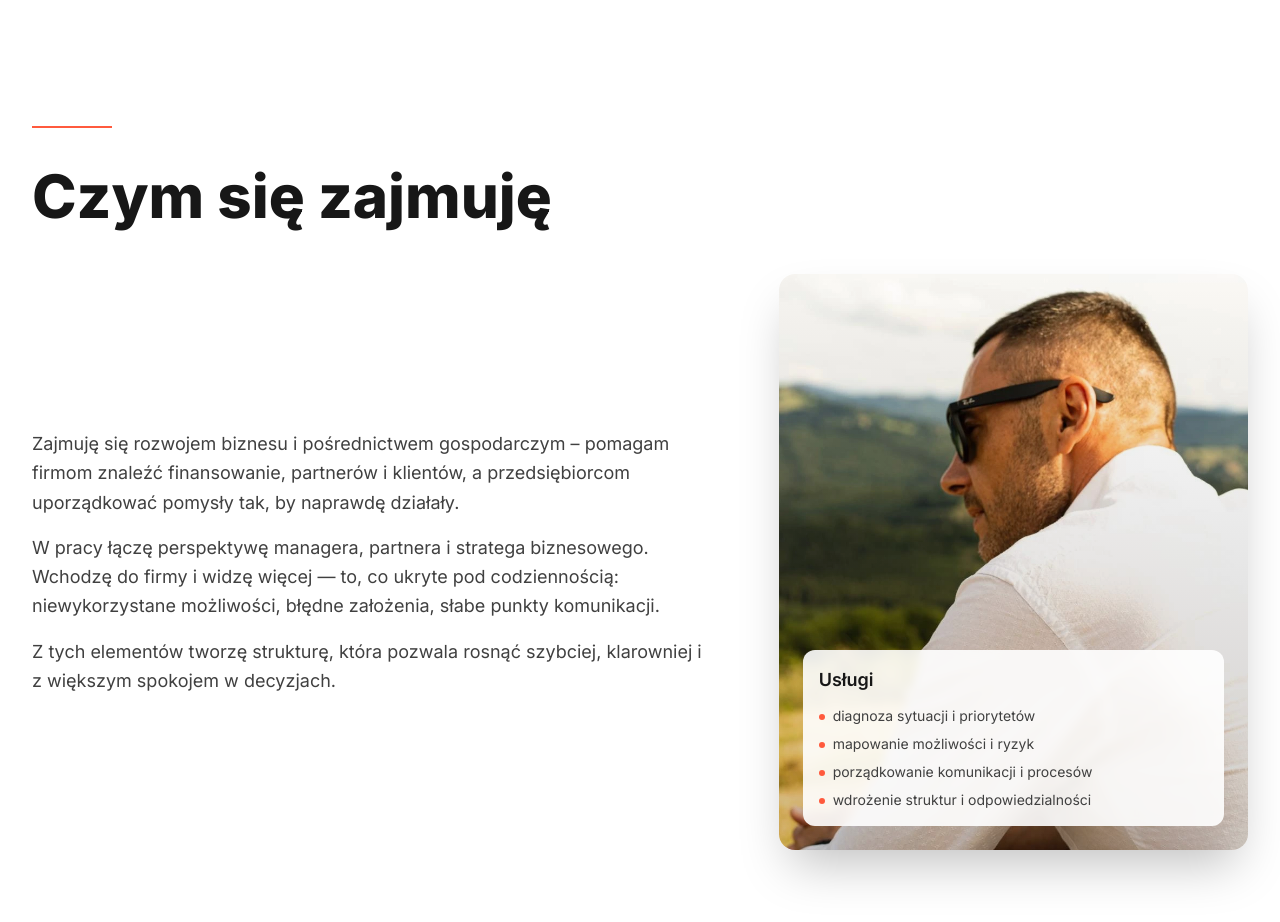
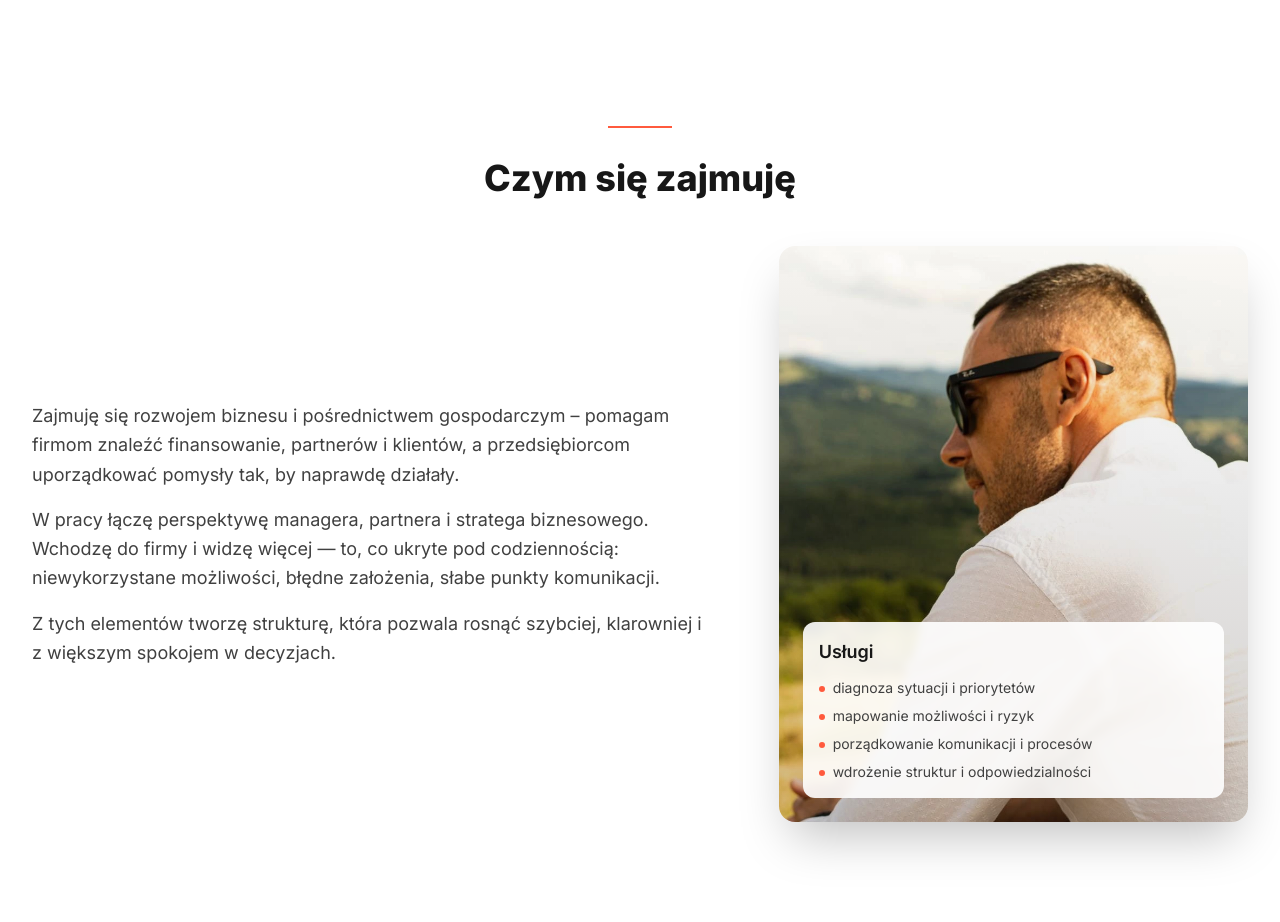
Before and after one commit to technikyvl/MAGIC-LANDING-PAGE-NEW, a Next.js app in the folder MAGICLIFELANDING/: page /wspolpraca in a window 1280 px wide. Shown: the part 1680-2602 px from the top of the page. Built offline with nearby package versions, Linux system fonts and the light colour scheme.

Commit message:
Update page.jsx

```diff
--- a/MAGICLIFELANDING/app/wspolpraca/page.jsx
+++ b/MAGICLIFELANDING/app/wspolpraca/page.jsx
@@ -219,9 +219,9 @@ export default function WspolpracaPage() {
       {/* Czym się zajmuję */}
       <section id="czym-sie-zajmuje" className={"bg-white text-neutral-900 " + SPACING}>
         <div className={CONTAINER}>
-          <div className="mb-12">
-            <div className="inline-block h-[2px] w-20 bg-accent mb-8"></div>
-            <h2 className="slow-reveal text-4xl sm:text-5xl lg:text-6xl font-extrabold leading-tight">Czym się zajmuję</h2>
+          <div className="text-center mb-12">
+            <div className="inline-block h-[2px] w-16 bg-accent mb-6"></div>
+            <h2 className="slow-reveal text-3xl sm:text-4xl font-extrabold">Czym się zajmuję</h2>
           </div>
           <div className="grid grid-cols-1 lg:grid-cols-12 gap-12 lg:gap-16 items-center">
             <div className="slow-reveal lg:col-span-7 text-lg text-neutral-700 leading-relaxed space-y-4">
```
